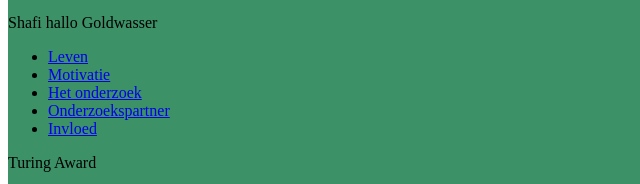
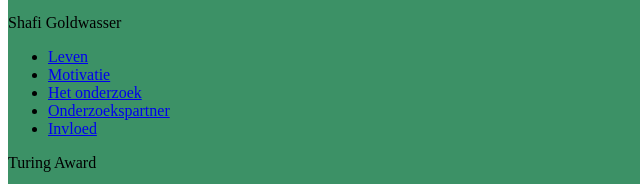
Before and after one commit to 210483/WebApp, a plain HTML site: page html/index.html in a window 1280 px wide. Shown: the part 204-388 px from the top of the page, 0-640 px from the left. Drawn offline with Linux system fonts and the light colour scheme.

Commit message:
Update index.html

```diff
--- a/html/index.html
+++ b/html/index.html
@@ -24,7 +24,7 @@
                     </ul>
                 </div>
                 <div>
-                    <p>Shafi hallo Goldwasser</p>
+                    <p>Shafi Goldwasser</p>
                     <ul>
                         <li><a href="./leven.html">Leven</a></li>
                         <li><a href="./motivatie.html">Motivatie</a></li>
```
